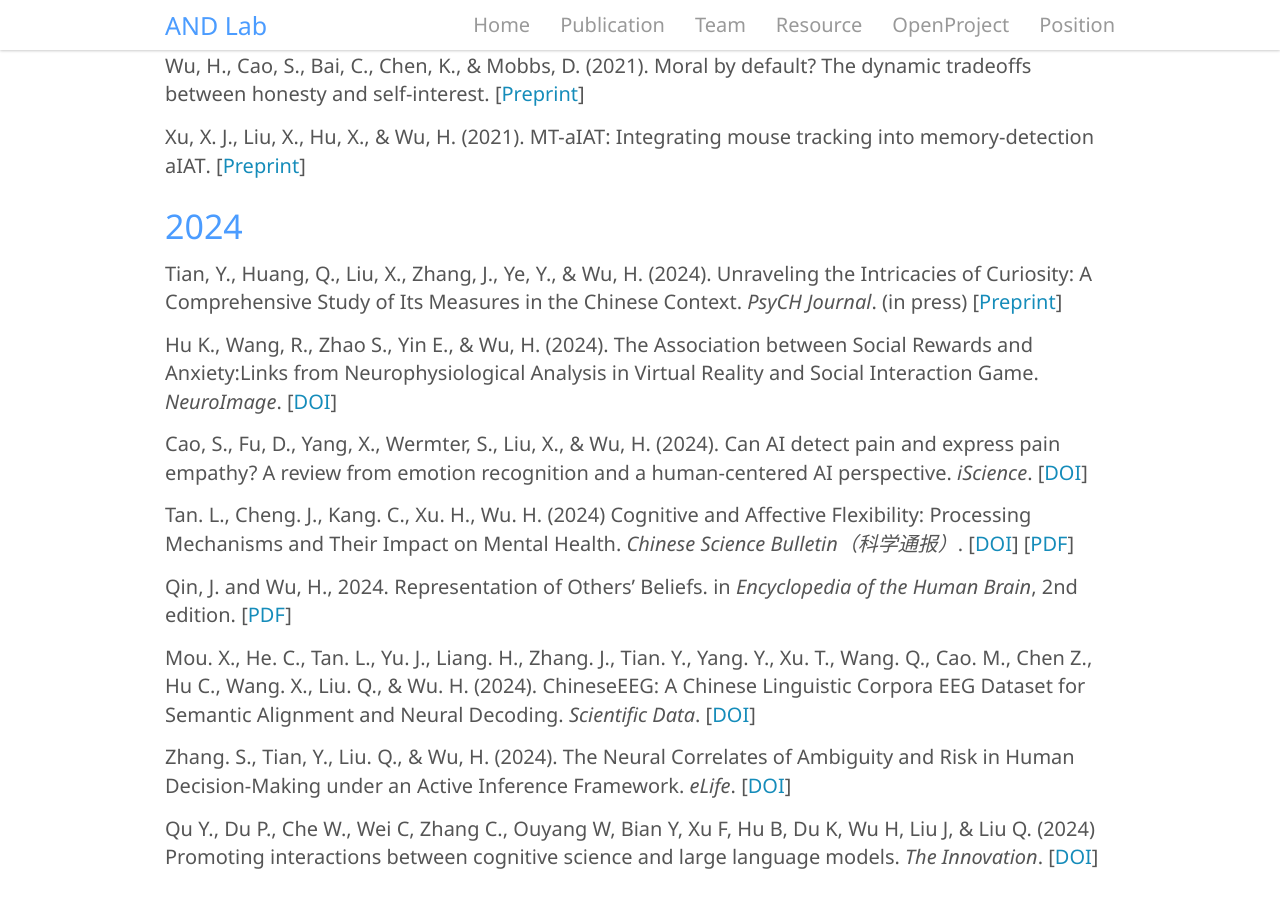
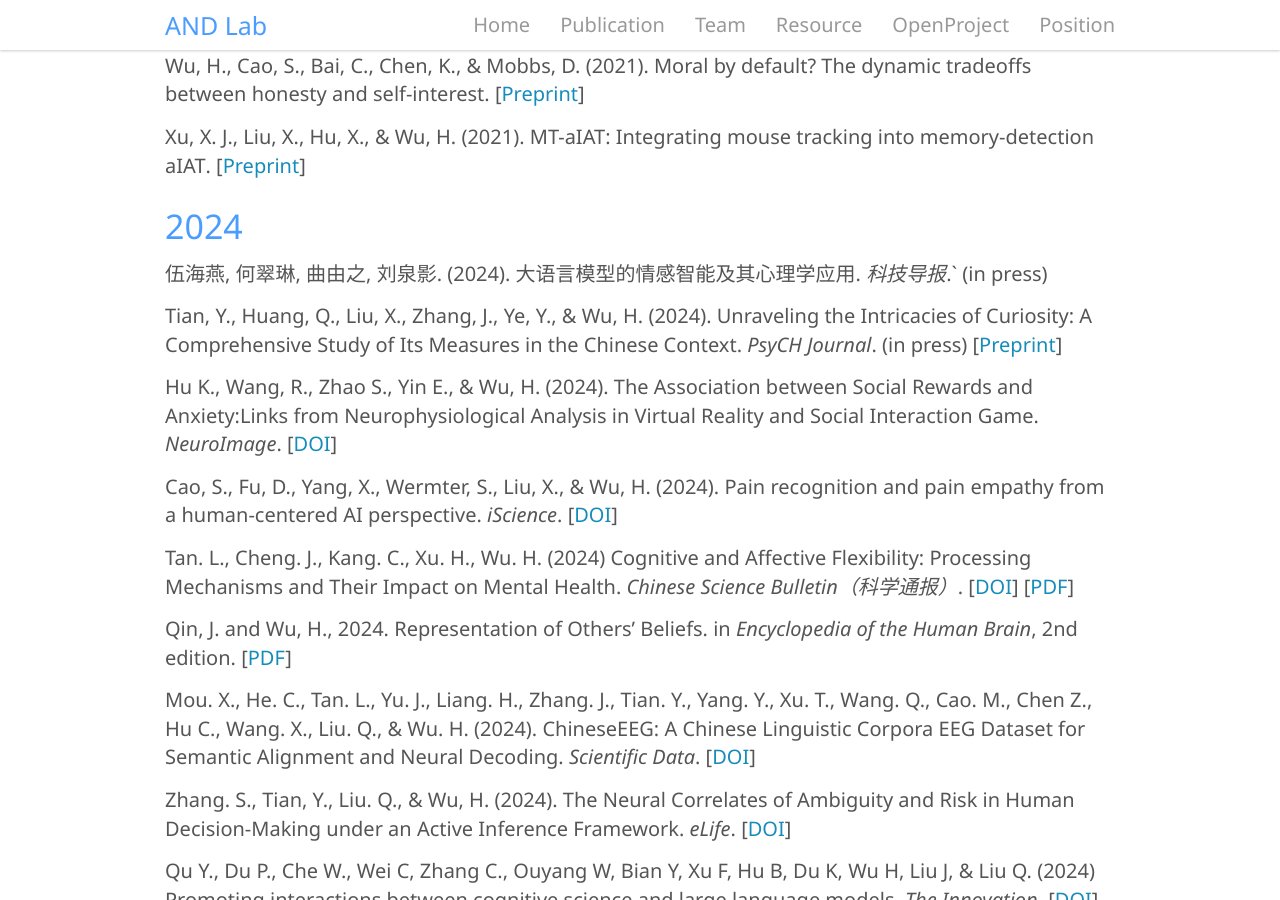
Before and after one commit to andlab-um/lab-website, a Jekyll site: the page built from _pages/publication.md, in a window 1280 px wide and 900 px high, scrolled down 604 px. Built offline with Jekyll 4.4.1, drawn with Linux system fonts in a browser that asks for light colours; nearby versions of some CDN libraries.

Commit message:
update publication

```diff
--- a/_pages/publication.md
+++ b/_pages/publication.md
@@ -30,11 +30,13 @@ Xu, X. J., Liu, X., Hu, X., & Wu, H. (2021). **MT-aIAT: Integrating mouse tracki
 
 ### 2024
 
+伍海燕, 何翠琳, 曲由之, 刘泉影. (2024). **大语言模型的情感智能及其心理学应用**. *科技导报*.` (in press)
+
 Tian, Y., Huang, Q., Liu, X., Zhang, J., Ye, Y., & Wu, H. (2024). **Unraveling the Intricacies of Curiosity: A Comprehensive Study of Its Measures in the Chinese Context**. *PsyCH Journal*. (in press) [[Preprint](https://doi.org/10.31234/osf.io/5h6j8){:target="_blank"}]
 
 Hu K., Wang, R., Zhao S., Yin E., & Wu, H. (2024). **The Association between Social Rewards and Anxiety:Links from Neurophysiological Analysis in Virtual Reality and Social Interaction Game**. *NeuroImage*. [[DOI](https://doi.org/10.1016/j.neuroimage.2024.120846){:target="_blank"}]
 
-Cao, S., Fu, D., Yang, X., Wermter, S., Liu, X., & Wu, H. (2024). **Can AI detect pain and express pain empathy? A review from emotion recognition and a human-centered AI perspective**. *iScience*. [[DOI](https://doi.org/10.1016/j.isci.2024.110570){:target="_blank"}]
+Cao, S., Fu, D., Yang, X., Wermter, S., Liu, X., & Wu, H. (2024). **Pain recognition and pain empathy from a human-centered AI perspective**. *iScience*. [[DOI](https://doi.org/10.1016/j.isci.2024.110570){:target="_blank"}]
 
 Tan. L., Cheng. J., Kang. C., Xu. H., Wu. H. (2024) **Cognitive and Affective Flexibility: Processing Mechanisms and Their Impact on Mental Health**. *Chinese Science Bulletin（科学通报）*. [[DOI](https://doi.org/10.1360/TB-2024-0469){:target="_blank"}] [[PDF](../assets/publications/2024_认知灵活性与情感灵活性的加工机制及其对心理健康的影响.pdf){:target="_blank"}]
 
```
